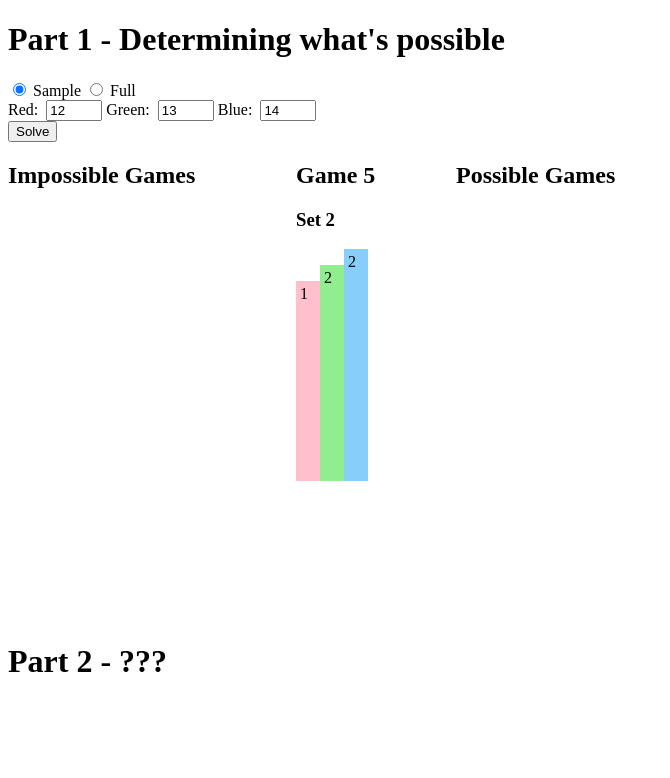
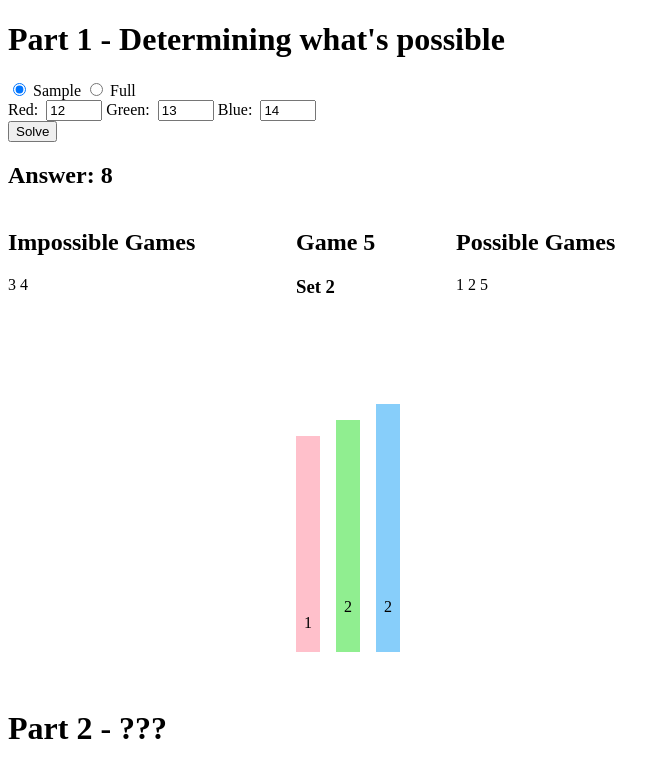
Before and after one commit to MilesEvenson/advent-of-code, a plain HTML site: page 2023/day_02/index.html in a window 1280 px wide. Both pictures are taken after a click on the button "Solve". Shown: the whole page, without its empty margins (0-670 px from the left). Drawn offline with Linux system fonts and the light colour scheme.

Commit message:
[2023] - Day 2.1 - solution

```diff
--- a/2023/day_02/index.html
+++ b/2023/day_02/index.html
@@ -16,6 +16,14 @@
   width: 18em;
 }
 
+#part1 .solution .game-list .impossible,
+#part1 .solution .game-list .possible {
+  display: flex;
+  flex-wrap: wrap;
+  gap: 0.25em;
+  justify-content: flex-start;
+}
+
 #part1 .solution .board {
   width: 10em;
 }
@@ -23,9 +31,16 @@
 #part1 .solution .ruler-container {
   align-items: flex-end;
   display: flex;
+  gap: 1em;
+  height: 21em;
+  justify-content: flex-start;
+  text-align: center;
 }
 
 #part1 .solution .ruler {
+  align-items: flex-end;
+  display: flex;
+  justify-content: center;
   padding: 0.25em;
   width: 1em;
 }
@@ -38,6 +53,17 @@
 }
 #part1 .solution .ruler.blue {
   background-color: lightskyblue;
+}
+
+#part1 .solution .ruler .count {
+  margin: 0;
+}
+
+#part1 .solution .ruler .count.too-many {
+  background-color: black;
+  border-radius: 0.25em;
+  color: white;
+  padding: 0.2em 0.3em;
 }
 
 </style>
@@ -140,25 +166,27 @@ What are we illustrating here?
     <button class="solve">Solve</button>
   </div>
 
+  <h2 class="answer"></h2>
+
   <div class="solution">
     <div class="game-list">
       <h2>Impossible Games</h2>
-      <p class="impossible"></p>
+      <div class="impossible"></div>
     </div>
 
     <div class="board">
       <h2 class="game-id">Game ___</h2>
       <h3 class="set-id">Set _</h3>
       <div class="ruler-container">
-        <div class="ruler red" data-color="red"></div>
-        <div class="ruler green" data-color="green"></div>
-        <div class="ruler blue" data-color="blue"></div>
+        <div class="ruler red" data-color="red"><p class="count"></p></div>
+        <div class="ruler green" data-color="green"><p class="count"></p></div>
+        <div class="ruler blue" data-color="blue"><p class="count"></p></div>
       </div>
     </div>
 
     <div class="game-list">
       <h2>Possible Games</h2>
-      <p class="possible"></p>
+      <div class="possible"></div>
     </div>
   </div>
 
@@ -189,24 +217,72 @@ async function solvePart1() {
     ? getSampleData()
     : getFullData();
 
+  const maxRed = parseInt(document.querySelector('#part1-color-red').value, 10);
+  const maxGreen = parseInt(document.querySelector('#part1-color-green').value, 10);
+  const maxBlue = parseInt(document.querySelector('#part1-color-blue').value, 10);
+
   let gameId = 1;
   let setId = 1;
   for (const game of allGames) {
     setId = 1;
+    let withinLimits = true;
     for (const pull of game) {
+      document.querySelectorAll('#part1 .ruler .count')
+        .forEach(node => node.classList.remove('too-many'));
       document.querySelector('#part1 .board .game-id').textContent = `Game ${gameId}`;
       document.querySelector('#part1 .board .set-id').textContent = `Set ${setId}`;
       const countRed = pull.red ?? 0;
       const countGreen = pull.green ?? 0;
       const countBlue = pull.blue ?? 0;
-      document.querySelector('#part1 .ruler.red').textContent = countRed;
-      document.querySelector('#part1 .ruler.green').textContent = countGreen;
-      document.querySelector('#part1 .ruler.blue').textContent = countBlue;
+
+      // determine if any color is over the limit and highlight accordingly
+
+      document.querySelector('#part1 .ruler.red .count').textContent = countRed;
+      document.querySelector('#part1 .ruler.red .count').style.marginBottom = `${countRed}em`;
+      if (maxRed < countRed) {
+        document.querySelector('#part1 .ruler.red .count').classList.add('too-many');
+      }
+
+      document.querySelector('#part1 .ruler.green .count').textContent = countGreen;
+      document.querySelector('#part1 .ruler.green .count').style.marginBottom = `${countGreen}em`;
+      if (maxGreen < countGreen) {
+        document.querySelector('#part1 .ruler.green .count').classList.add('too-many');
+      }
+
+      document.querySelector('#part1 .ruler.blue .count').textContent = countBlue;
+      document.querySelector('#part1 .ruler.blue .count').style.marginBottom = `${countBlue}em`;
+      if (maxBlue < countBlue) {
+        document.querySelector('#part1 .ruler.blue .count').classList.add('too-many');
+      }
+
+      // short sleep
+      await sleep(100);
+
+      // If over the limit
+      if (maxRed < countRed || maxGreen < countGreen || maxBlue < countBlue) {
+        withinLimits = false;
+        break;
+      }
+
       setId++;
-      await sleep(100);
+    } // end - for pull of game
+
+    const gameIdSpan = document.createElement('span');
+    gameIdSpan.textContent = gameId;
+    if (withinLimits) {
+      document.querySelector('#part1 .possible').appendChild(gameIdSpan);
+    } else {
+      document.querySelector('#part1 .impossible').appendChild(gameIdSpan);
     }
+
     gameId++;
-  }
+  } // end - for game of allGames
+
+  let answer = 0;
+  document.querySelectorAll('#part1 .game-list .possible span').forEach(
+    (span) => (answer += parseInt(span.textContent, 10))
+  );
+  document.querySelector('#part1 .answer').textContent = `Answer: ${answer}`;
 }
 
 
@@ -220,7 +296,7 @@ async function solvePart2() {
 
 
 function setRulerHeight(selector, heightInEm) {
-  document.querySelector(selector).style.height = `${heightInEm}em`;
+  document.querySelector(selector).style.height = `${(1+heightInEm)}em`;
 }
 
 
@@ -230,18 +306,27 @@ document.addEventListener('DOMContentLoaded', (event) => {
     solvePart1();
   });
   document.querySelector('#part1-color-red').addEventListener('change', function () {
-    setRulerHeight('#part1 .ruler.red', this.value);
+    setRulerHeight('#part1 .ruler.red', parseInt(this.value, 10));
   });
   document.querySelector('#part1-color-green').addEventListener('change', function () {
-    setRulerHeight('#part1 .ruler.green', this.value);
+    setRulerHeight('#part1 .ruler.green', parseInt(this.value, 10));
   });
   document.querySelector('#part1-color-blue').addEventListener('change', function () {
-    setRulerHeight('#part1 .ruler.blue', this.value);
+    setRulerHeight('#part1 .ruler.blue', parseInt(this.value, 10));
   });
 
-  setRulerHeight('#part1 .ruler.red', document.querySelector('#part1-color-red').value);
-  setRulerHeight('#part1 .ruler.green', document.querySelector('#part1-color-green').value);
-  setRulerHeight('#part1 .ruler.blue', document.querySelector('#part1-color-blue').value);
+  setRulerHeight(
+    '#part1 .ruler.red',
+    parseInt(document.querySelector('#part1-color-red').value, 10),
+  );
+  setRulerHeight(
+    '#part1 .ruler.green',
+    parseInt(document.querySelector('#part1-color-green').value, 10),
+  );
+  setRulerHeight(
+    '#part1 .ruler.blue',
+    parseInt(document.querySelector('#part1-color-blue').value, 10),
+  );
 });
 
 </script>
```
